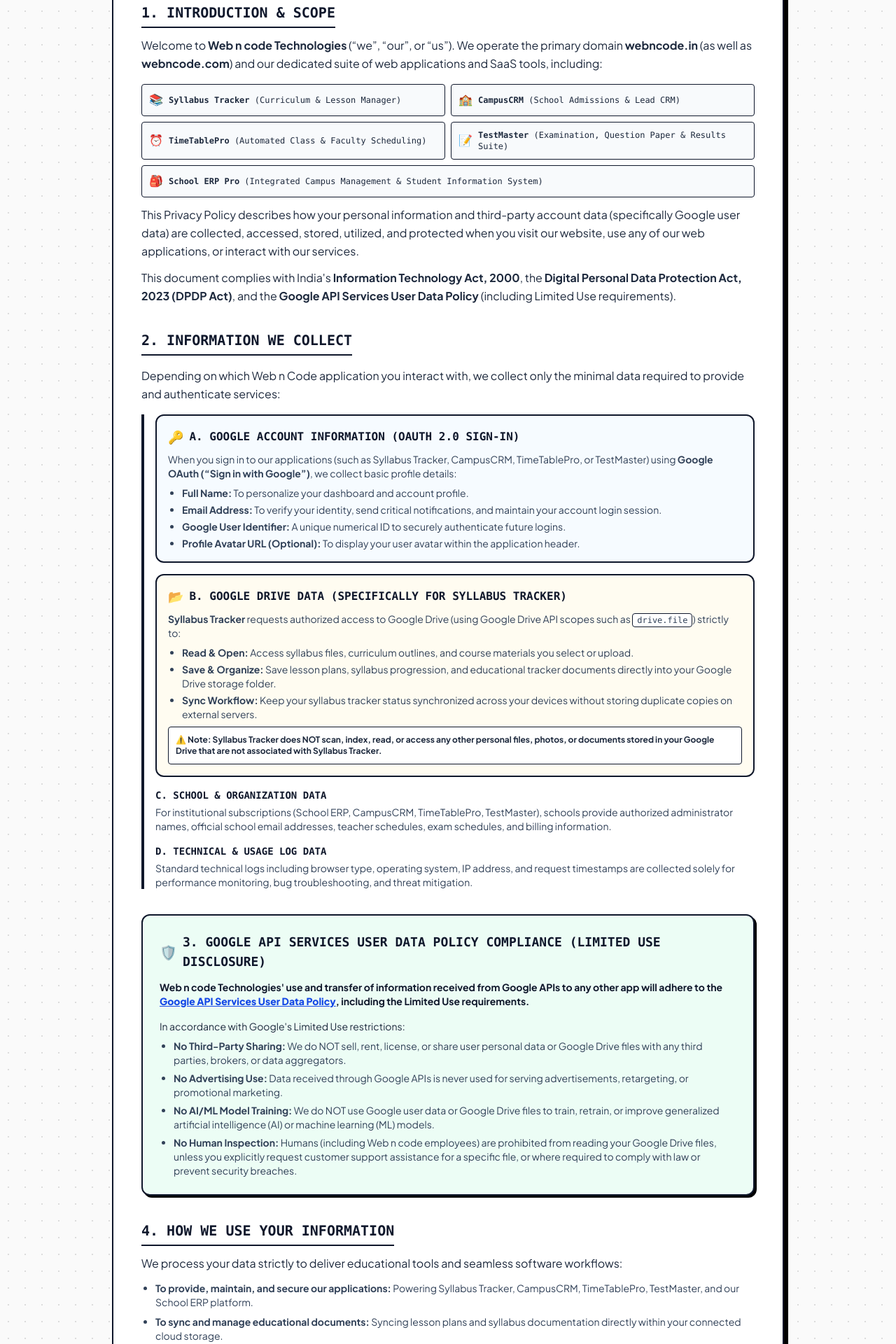
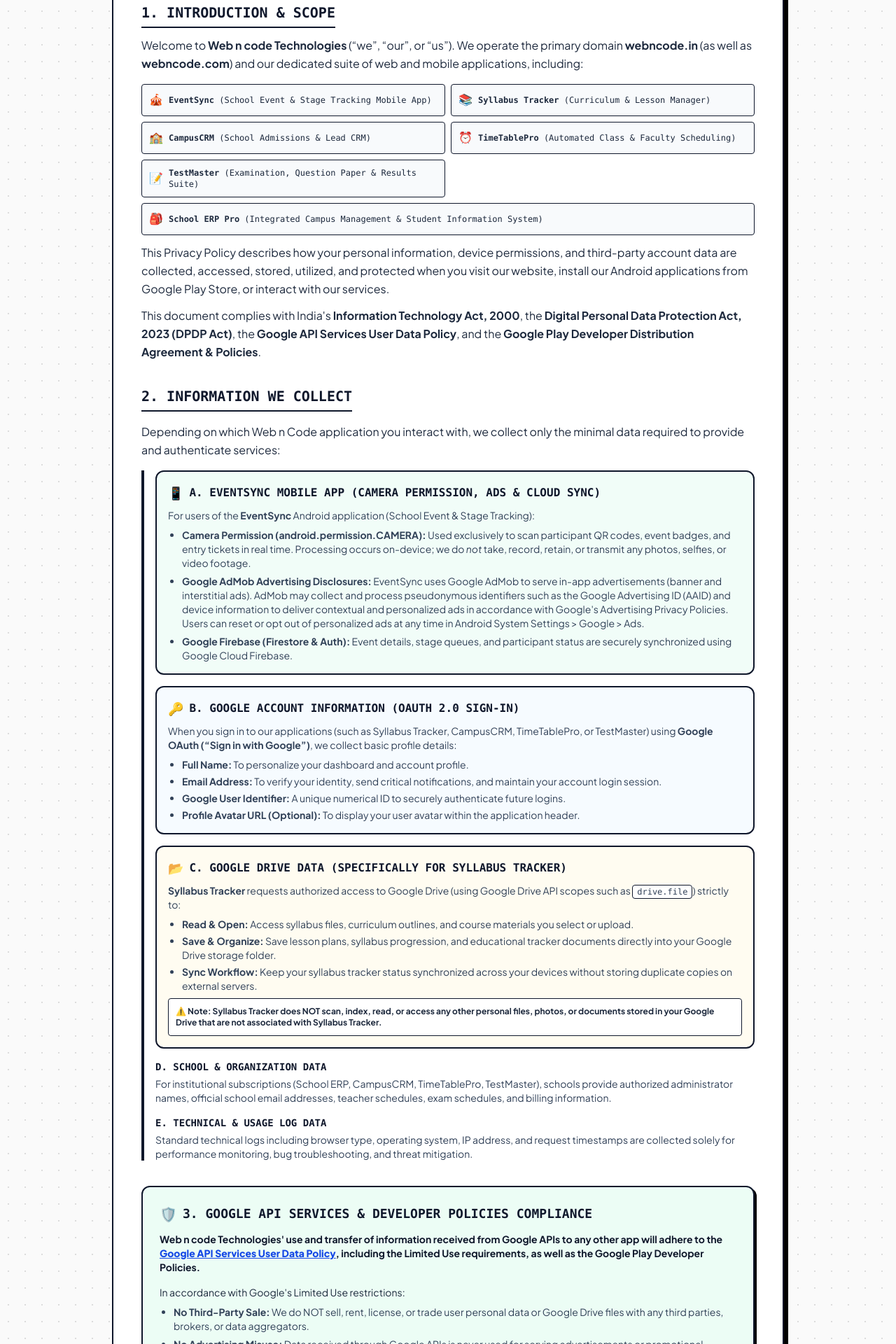
Before and after one commit to Durgesh-sharma9/webncode.web, a React (Vite) app: page /privacy-policy in a window 1280 px wide. Shown: the part 740-2660 px from the top of the page at 70% size. Built offline with nearby package versions, Linux system fonts and the light colour scheme.

Commit message:
Update Privacy Policy with EventSync, Google AdMob, Camera QR, and Firebase disclosures

```diff
--- a/src/pages/PrivacyPolicy.tsx
+++ b/src/pages/PrivacyPolicy.tsx
@@ -3,7 +3,7 @@
 import { company } from '../data/company'
 
 export default function PrivacyPolicy() {
-  const lastUpdated = 'October 8, 2026'
+  const lastUpdated = 'October 13, 2026'
 
   return (
     <div className="min-h-screen bg-[#fafafa] text-slate-900 relative selection:bg-[#ff9e7d] pb-24 font-sans">
@@ -29,6 +29,9 @@
               </span>
               <span className="rounded border border-slate-900 bg-[#93c5fd] px-2.5 py-0.5 text-[10px] font-black uppercase font-mono">
                 IT ACT 2000 & DPDP ACT 2023
+              </span>
+              <span className="rounded border border-slate-900 bg-[#fde047] px-2.5 py-0.5 text-[10px] font-black uppercase font-mono">
+                GOOGLE PLAY DEVELOPER POLICY COMPLIANT
               </span>
             </div>
 
@@ -86,9 +89,9 @@
                 Single Unified Policy for All Web n Code Applications
               </h2>
               <p className="text-xs sm:text-sm text-slate-700 mt-1">
-                All applications developed by <strong>Web n code Technologies</strong> (including <strong>Syllabus Tracker</strong>,{' '}
+                All applications developed by <strong>Web n code Technologies</strong> (including <strong>EventSync</strong>, <strong>Syllabus Tracker</strong>,{' '}
                 <strong>CampusCRM</strong>, <strong>TimeTablePro</strong>, <strong>TestMaster</strong>, and <strong>School ERP Pro</strong>) are hosted under the umbrella domain{' '}
-                <code className="bg-white px-1.5 py-0.5 rounded border border-slate-900 font-bold font-mono">webncode.in</code> and share the unified Google Cloud Project consent parameters. This policy covers all apps and user accounts across our ecosystem.
+                <code className="bg-white px-1.5 py-0.5 rounded border border-slate-900 font-bold font-mono">webncode.in</code> and share unified data protection and consent standards. This policy covers all web and mobile apps across our ecosystem.
               </p>
             </div>
           </div>
@@ -103,9 +106,13 @@
             </h2>
             <p>
               Welcome to <strong>Web n code Technologies</strong> (&ldquo;we&rdquo;, &ldquo;our&rdquo;, or &ldquo;us&rdquo;). We operate the primary domain{' '}
-              <strong>webncode.in</strong> (as well as <strong>webncode.com</strong>) and our dedicated suite of web applications and SaaS tools, including:
+              <strong>webncode.in</strong> (as well as <strong>webncode.com</strong>) and our dedicated suite of web and mobile applications, including:
             </p>
             <div className="grid grid-cols-1 sm:grid-cols-2 gap-2 font-mono text-xs pt-1">
+              <div className="p-2.5 bg-slate-50 border border-slate-900 rounded flex items-center gap-2">
+                <span className="text-base">🎪</span>
+                <span><strong>EventSync</strong> (School Event & Stage Tracking Mobile App)</span>
+              </div>
               <div className="p-2.5 bg-slate-50 border border-slate-900 rounded flex items-center gap-2">
                 <span className="text-base">📚</span>
                 <span><strong>Syllabus Tracker</strong> (Curriculum & Lesson Manager)</span>
@@ -128,10 +135,10 @@
               </div>
             </div>
             <p>
-              This Privacy Policy describes how your personal information and third-party account data (specifically Google user data) are collected, accessed, stored, utilized, and protected when you visit our website, use any of our web applications, or interact with our services.
+              This Privacy Policy describes how your personal information, device permissions, and third-party account data are collected, accessed, stored, utilized, and protected when you visit our website, install our Android applications from Google Play Store, or interact with our services.
             </p>
             <p>
-              This document complies with India&apos;s <strong>Information Technology Act, 2000</strong>, the <strong>Digital Personal Data Protection Act, 2023 (DPDP Act)</strong>, and the <strong>Google API Services User Data Policy</strong> (including Limited Use requirements).
+              This document complies with India&apos;s <strong>Information Technology Act, 2000</strong>, the <strong>Digital Personal Data Protection Act, 2023 (DPDP Act)</strong>, the <strong>Google API Services User Data Policy</strong>, and the <strong>Google Play Developer Distribution Agreement & Policies</strong>.
             </p>
           </section>
 
@@ -145,12 +152,36 @@
             </p>
 
             <div className="space-y-4 pl-2 sm:pl-4 border-l-4 border-slate-900">
+              {/* EventSync Mobile Application Data */}
+              <div className="p-4 bg-emerald-50/70 border-2 border-slate-900 rounded-xl space-y-2">
+                <div className="flex items-center gap-2">
+                  <span className="text-lg">📱</span>
+                  <h3 className="font-black text-slate-900 uppercase font-mono text-sm sm:text-base">
+                    A. EventSync Mobile App (Camera Permission, Ads & Cloud Sync)
+                  </h3>
+                </div>
+                <p className="text-xs sm:text-sm text-slate-700">
+                  For users of the <strong>EventSync</strong> Android application (School Event & Stage Tracking):
+                </p>
+                <ul className="list-disc pl-5 space-y-1.5 text-slate-700 text-xs sm:text-sm">
+                  <li>
+                    <strong>Camera Permission (android.permission.CAMERA):</strong> Used exclusively to scan participant QR codes, event badges, and entry tickets in real time. Processing occurs on-device; we do <em>not</em> take, record, retain, or transmit any photos, selfies, or video footage.
+                  </li>
+                  <li>
+                    <strong>Google AdMob Advertising Disclosures:</strong> EventSync uses Google AdMob to serve in-app advertisements (banner and interstitial ads). AdMob may collect and process pseudonymous identifiers such as the Google Advertising ID (AAID) and device information to deliver contextual and personalized ads in accordance with Google&apos;s Advertising Privacy Policies. Users can reset or opt out of personalized ads at any time in Android System Settings &gt; Google &gt; Ads.
+                  </li>
+                  <li>
+                    <strong>Google Firebase (Firestore & Auth):</strong> Event details, stage queues, and participant status are securely synchronized using Google Cloud Firebase.
+                  </li>
+                </ul>
+              </div>
+
               {/* Google Account Information */}
               <div className="p-4 bg-sky-50/60 border-2 border-slate-900 rounded-xl space-y-2">
                 <div className="flex items-center gap-2">
                   <span className="text-lg">🔑</span>
                   <h3 className="font-black text-slate-900 uppercase font-mono text-sm sm:text-base">
-                    A. Google Account Information (OAuth 2.0 Sign-In)
+                    B. Google Account Information (OAuth 2.0 Sign-In)
                   </h3>
                 </div>
                 <p className="text-xs sm:text-sm text-slate-700">
@@ -169,7 +200,7 @@
                 <div className="flex items-center gap-2">
                   <span className="text-lg">📂</span>
                   <h3 className="font-black text-slate-900 uppercase font-mono text-sm sm:text-base">
-                    B. Google Drive Data (Specifically for Syllabus Tracker)
+                    C. Google Drive Data (Specifically for Syllabus Tracker)
                   </h3>
                 </div>
                 <p className="text-xs sm:text-sm text-slate-700">
@@ -188,7 +219,7 @@
               {/* Institutional & Client Data */}
               <div>
                 <h3 className="font-black text-slate-900 uppercase font-mono text-sm">
-                  C. School & Organization Data
+                  D. School & Organization Data
                 </h3>
                 <p className="text-xs sm:text-sm text-slate-700 mt-1">
                   For institutional subscriptions (School ERP, CampusCRM, TimeTablePro, TestMaster), schools provide authorized administrator names, official school email addresses, teacher schedules, exam schedules, and billing information.
@@ -198,7 +229,7 @@
               {/* Technical Data */}
               <div>
                 <h3 className="font-black text-slate-900 uppercase font-mono text-sm">
-                  D. Technical & Usage Log Data
+                  E. Technical & Usage Log Data
                 </h3>
                 <p className="text-xs sm:text-sm text-slate-700 mt-1">
                   Standard technical logs including browser type, operating system, IP address, and request timestamps are collected solely for performance monitoring, bug troubleshooting, and threat mitigation.
@@ -212,7 +243,7 @@
             <div className="flex items-center gap-2">
               <span className="text-xl">🛡️</span>
               <h2 className="text-base sm:text-lg font-black uppercase font-mono text-slate-900">
-                3. Google API Services User Data Policy Compliance (Limited Use Disclosure)
+                3. Google API Services & Developer Policies Compliance
               </h2>
             </div>
             <p className="text-xs sm:text-sm font-bold text-slate-900">
@@ -225,16 +256,16 @@
               >
                 Google API Services User Data Policy
               </a>
-              , including the Limited Use requirements.
+              , including the Limited Use requirements, as well as the Google Play Developer Policies.
             </p>
             <div className="space-y-2 text-xs sm:text-sm text-slate-800 pt-1">
               <p>In accordance with Google&apos;s Limited Use restrictions:</p>
               <ul className="list-disc pl-5 space-y-1.5 text-slate-700">
                 <li>
-                  <strong>No Third-Party Sharing:</strong> We do NOT sell, rent, license, or share user personal data or Google Drive files with any third parties, brokers, or data aggregators.
+                  <strong>No Third-Party Sale:</strong> We do NOT sell, rent, license, or trade user personal data or Google Drive files with any third parties, brokers, or data aggregators.
                 </li>
                 <li>
-                  <strong>No Advertising Use:</strong> Data received through Google APIs is never used for serving advertisements, retargeting, or promotional marketing.
+                  <strong>No Advertising Misuse:</strong> Data received through Google APIs is never used for serving advertisements or promotional targeting. In mobile apps where ads are served (such as EventSync via Google AdMob), ads are served strictly according to Google AdMob developer policies.
                 </li>
                 <li>
                   <strong>No AI/ML Model Training:</strong> We do NOT use Google user data or Google Drive files to train, retrain, or improve generalized artificial intelligence (AI) or machine learning (ML) models.
@@ -254,13 +285,13 @@
             <p>We process your data strictly to deliver educational tools and seamless software workflows:</p>
             <ul className="list-disc pl-5 space-y-2 text-xs sm:text-sm text-slate-700">
               <li>
-                <strong>To provide, maintain, and secure our applications:</strong> Powering Syllabus Tracker, CampusCRM, TimeTablePro, TestMaster, and our School ERP platform.
+                <strong>To provide, maintain, and secure our applications:</strong> Powering EventSync, Syllabus Tracker, CampusCRM, TimeTablePro, TestMaster, and our School ERP platform.
               </li>
               <li>
-                <strong>To sync and manage educational documents:</strong> Syncing lesson plans and syllabus documentation directly within your connected cloud storage.
+                <strong>To sync and manage event and educational documents:</strong> Syncing real-time stages, lesson plans, and syllabus documentation directly within your connected cloud storage.
               </li>
               <li>
-                <strong>Identity Authentication:</strong> Validating your identity via Google OAuth to prevent unauthorized account takeovers.
+                <strong>Identity Authentication:</strong> Validating your identity via Google OAuth or Firebase Auth to prevent unauthorized account takeovers.
               </li>
               <li>
                 <strong>Customer Assistance:</strong> Resolving technical inquiries and maintaining uptime for classroom schedules and student modules.
@@ -293,7 +324,7 @@
                   🎯 Principle of Least Privilege
                 </span>
                 <p className="text-xs text-slate-600">
-                  Application access scopes are strictly narrowed to the minimum permissions needed to perform core functionality (e.g. per-file Drive access).
+                  Application access scopes are strictly narrowed to the minimum permissions needed to perform core functionality (e.g. per-file Drive access, on-device QR scanning).
                 </p>
               </div>
             </div>
@@ -346,6 +377,8 @@
             </p>
             <ul className="list-disc pl-5 space-y-1 text-xs sm:text-sm text-slate-700">
               <li><strong>Cloudflare & Secure VPS:</strong> For SSL termination, DDoS protection, and cloud application hosting.</li>
+              <li><strong>Google Firebase & Firestore:</strong> For real-time cloud database storage, synchronization, and secure backend operations.</li>
+              <li><strong>Google AdMob:</strong> For delivering compliant banner and interstitial ads in our mobile applications.</li>
               <li><strong>MongoDB Atlas:</strong> Encrypted-at-rest database storage for tenant configurations.</li>
               <li><strong>Payment Processors (Razorpay):</strong> PCI-DSS compliant gateways for processing subscription invoices.</li>
             </ul>
```
